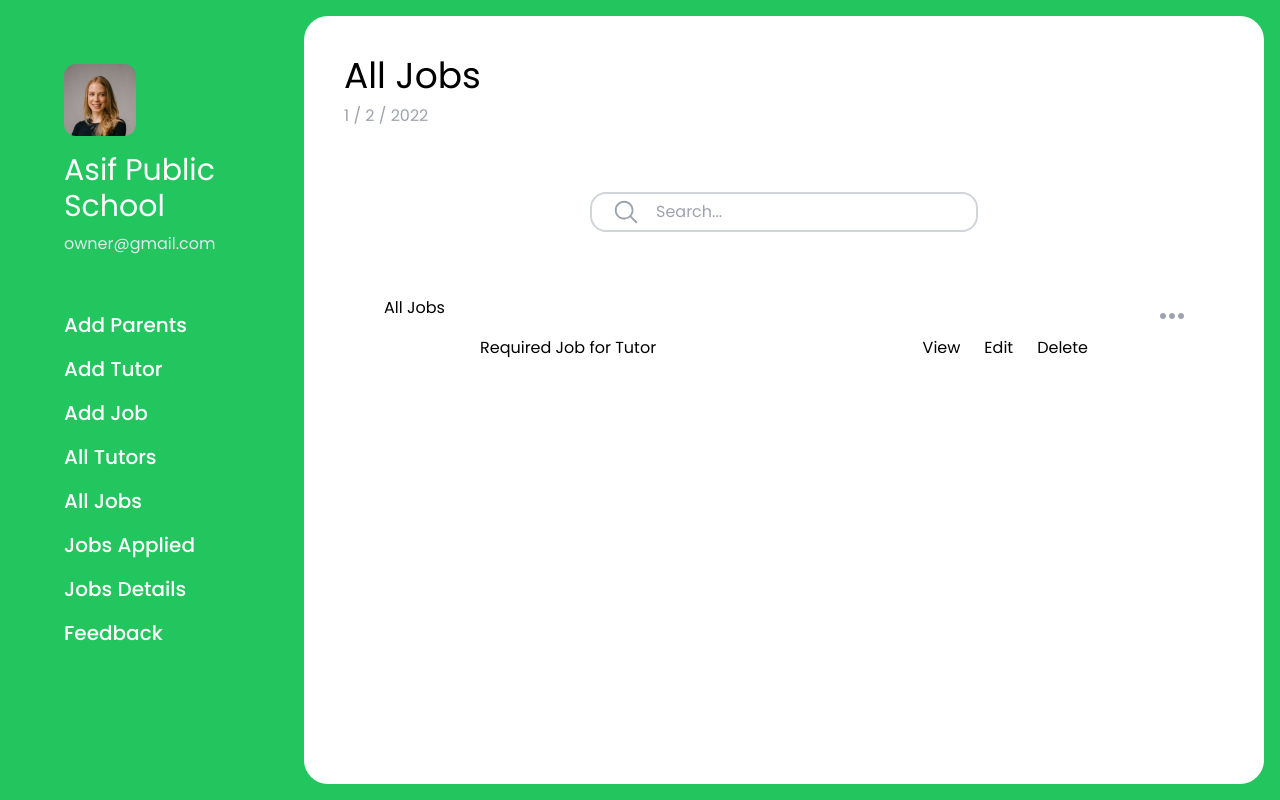
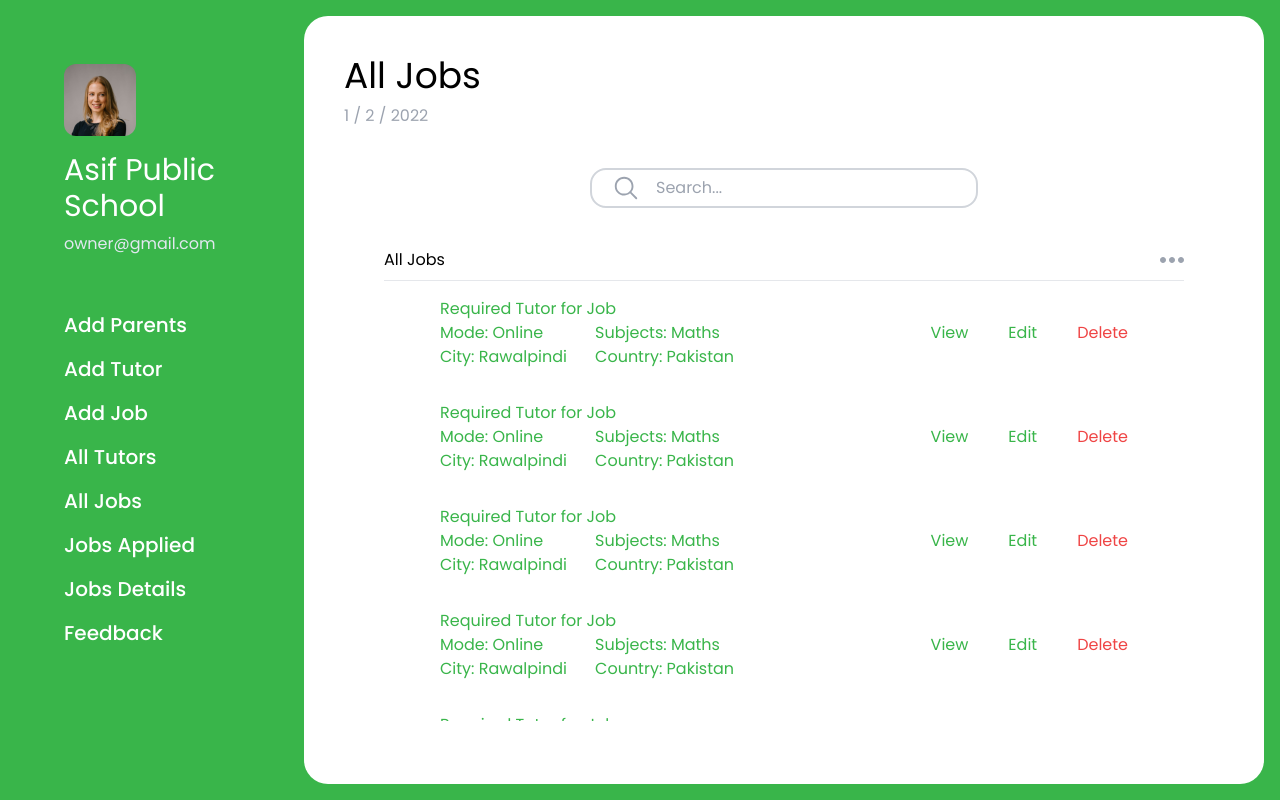
Before and after one commit to Naveed-Ahmed-Khan/educationist, a React (Create React App) app in the folder client/: page /all-jobs in a window 1280 px wide. Built offline with nearby package versions, Linux system fonts and the light colour scheme.

Commit message:
all jobs

```diff
--- a/client/src/Components/Card.js
+++ b/client/src/Components/Card.js
@@ -3,7 +3,7 @@ import Search from "./Searchbar";
 
 const Card = (props) => {
   return (
-    <div className="p-6 md:min-h-full bg-white md:flex-auto md:rounded-3xl md:p-10 ">
+    <div className="p-6 md:min-h-full bg-white md:flex md:flex-col md:flex-auto md:rounded-3xl md:p-10 ">
       {props.children}
     </div>
   );
--- /dev/null
+++ b/client/src/Components/DisplayItems/AllJobsItems.js
@@ -0,0 +1,26 @@
+import React from "react";
+
+const AllJobsItems = (props) => {
+  return (
+    <>
+      <div className="flex items-center justify-between px-0 md:px-14">
+        <div className="grid gap-x-4 grid-cols-2 grid-rows-3">
+          <p className="col-span-2 text-primary">Required Tutor for Job</p>
+          <p className="col-span-1 text-primary">{`Mode: ${props.mode}`}</p>
+          <p className="col-span-1 text-primary">{`Subjects: ${props.subject}`}</p>
+          <p className="col-span-1 text-primary">{`City: ${props.city}`}</p>
+          <p className="col-span-1 text-primary">{`Country: ${props.country}`}</p>
+        </div>
+        <div className="flex ">
+          <div className="flex justify-around gap-2 md:gap-10">
+            <p className="text-primary">View</p>
+            <p className="text-primary">Edit</p>
+            <p className="text-red-500">Delete</p>
+          </div>
+        </div>
+      </div>
+    </>
+  );
+};
+
+export default AllJobsItems;
--- a/client/src/Components/Sidebar.js
+++ b/client/src/Components/Sidebar.js
@@ -62,7 +62,7 @@ const Sidebar = (props) => {
       </div>
 
       {/* Desktop Sidebar */}
-      <div className="hidden md:flex md:flex-col md:gap-12 md:text-3xl  md:w-72 md:p-12">
+      <div className="hidden md:flex md:flex-col md:gap-12 md:text-3xl md:h-full md:max-w-72 md:p-12">
         <div className="flex flex-col gap-2">
           <div className="flex flex-col items-start justify-start gap-4">
             <img src={profile} alt="pic" className="rounded-xl" />
--- a/client/src/Dashboard.js
+++ b/client/src/Dashboard.js
@@ -8,7 +8,7 @@ const Dashboard = () => {
 
   return (
     <>
-      <div className="bg-green-500 z-0 md:min-h-screen md:flex md:p-4">
+      <div className="bg-primary z-0 md:min-h-screen md:flex md:p-4">
         <Sidebar open={open} setOpen={setOpen} />
         <Navbar open={open} setOpen={setOpen} />
         <Outlet />
--- a/client/src/Pages/AddParent.js
+++ b/client/src/Pages/AddParent.js
@@ -23,7 +23,7 @@ const AddParent = () => {
   });
   return (
     <Card>
-      <h1 className="text-2xl">Add Parent</h1>
+      <h1 className="text-secondary text-2xl">Add Parent</h1>
       <form
         onSubmit={formik.handleSubmit}
         className="flex flex-col flex-wrap gap-4 pt-6 md:px-14 md:gap-6"
--- a/client/src/Pages/AllJobs.js
+++ b/client/src/Pages/AllJobs.js
@@ -1,22 +1,63 @@
 import React from "react";
 import Card from "../Components/Card";
+import AllJobsItems from "../Components/DisplayItems/AllJobsItems";
 import Search from "../Components/Searchbar";
+
+const jobs = [
+  {
+    mode: "Online",
+    subjects: "Maths",
+    city: "Rawalpindi",
+    country: "Pakistan",
+  },
+  {
+    mode: "Online",
+    subjects: "Maths",
+    city: "Rawalpindi",
+    country: "Pakistan",
+  },
+  {
+    mode: "Online",
+    subjects: "Maths",
+    city: "Rawalpindi",
+    country: "Pakistan",
+  },
+  {
+    mode: "Online",
+    subjects: "Maths",
+    city: "Rawalpindi",
+    country: "Pakistan",
+  },
+  {
+    mode: "Online",
+    subjects: "Maths",
+    city: "Rawalpindi",
+    country: "Pakistan",
+  },
+  {
+    mode: "Online",
+    subjects: "Maths",
+    city: "Rawalpindi",
+    country: "Pakistan",
+  },
+];
 
 const AllJobs = () => {
   const date = new Date();
   const currentDate = `${date.getDate()} / ${date.getMonth()} / ${date.getFullYear()}`;
   return (
     <Card>
-      <header className="flex flex-col gap-2 justify-start">
+      <header className="flex flex-col gap-2 justify-start md:min-h-max ">
         <h1 className="text-4xl">All Jobs</h1>
         <p className="text-gray-400">{currentDate}</p>
-        <div className="hidden md:block md:my-14 md:mx-auto md:max-w-1/2">
+        <div className="hidden md:block md:my-8 md:mx-auto md:max-w-1/2">
           <Search />
         </div>
+      </header>
       {/* Table */}
       {/* Header */}
       <div className="flex flex-col px-0 md:px-10">
-          <div className="flex justify-between">
+        <div className="flex items-center justify-between">
           <p className="text-md">All Jobs</p>
           <svg
             className="fill-gray-400 object-contain h-10 cursor-pointer"
@@ -28,19 +69,24 @@ const AllJobs = () => {
             <path d="M6 12c0 1.657-1.343 3-3 3s-3-1.343-3-3 1.343-3 3-3 3 1.343 3 3zm9 0c0 1.657-1.343 3-3 3s-3-1.343-3-3 1.343-3 3-3 3 1.343 3 3zm9 0c0 1.657-1.343 3-3 3s-3-1.343-3-3 1.343-3 3-3 3 1.343 3 3z" />
           </svg>
         </div>
+        <hr className="max-w-full" />
         {/* Body */}
-          <div className="flex justify-between px-0 md:px-24">
-            <div className="flex ">Required Job for Tutor</div>
-            <div className="flex ">
-              <div className="flex justify-around gap-2 md:gap-6">
-                <p>View</p>
-                <p>Edit</p>
-                <p>Delete</p>
+        <div
+          className="flex flex-col  gap-8 mt-4 md:max-h-[53vh] xl:max-h-[53vh]
+        md:overflow-y-auto scroll md:scroll-smooth    "
+        >
+          {jobs.map((item, index) => {
+            return (
+              <AllJobsItems
+                mode={item.mode}
+                subject={item.subjects}
+                city={item.city}
+                country={item.country}
+              />
+            );
+          })}
         </div>
       </div>
-          </div>
-        </div>
-      </header>
     </Card>
   );
 };
--- a/client/tailwind.config.js
+++ b/client/tailwind.config.js
@@ -1,7 +1,18 @@
 module.exports = {
   content: ["./src/**/*.{js,jsx,ts,tsx}"],
   theme: {
-    extend: {},
+    extend: {
+      colors: {
+        primary: "#39B54A",
+        secondary: "#262A41",
+        tertiary: "#9D9FA0",
+      },
+      fontFamily: {
+        poppins: ["Poppins", "sans-serif"],
+        roboto: ["Roboto", "sans-serif"],
+        mulish: ["Mulish", "sans-serif"],
+      },
+    },
   },
   plugins: [],
 };
```
Lines whose indentation alone changed are shown as unchanged.
